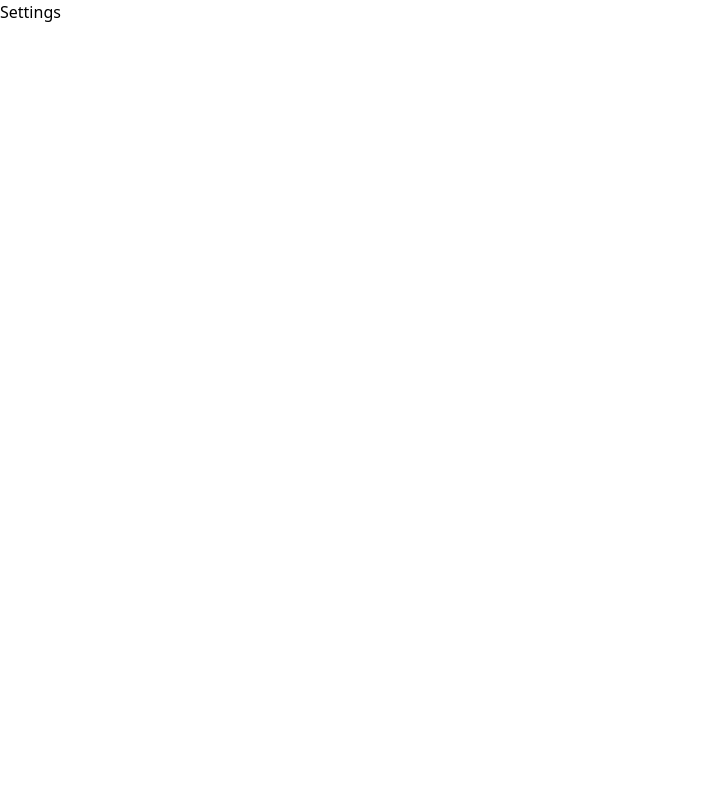
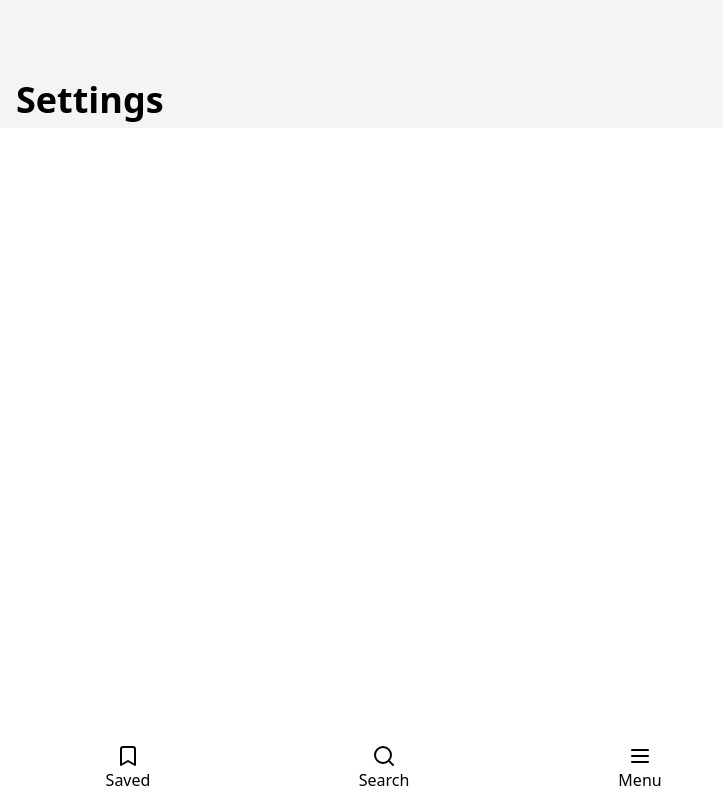
Before and after one commit to krishnaanaril/pin-board, a React (Vite) app: page /settings in a window 1280 px wide. Shown: the whole page, without its empty margins (0-723 px from the left). Built offline with nearby package versions, Linux system fonts and the light colour scheme.

Commit message:
feat: enhance App layout with navigation links and improve Saved and Settings components structure

```diff
--- a/src/App.tsx
+++ b/src/App.tsx
@@ -1,14 +1,31 @@
-import { Outlet } from 'react-router'
+import { Link, Outlet } from 'react-router'
 import './App.css'
 import { Toaster } from './components/ui/toaster'
+import { Bookmark, Menu, Search } from 'lucide-react'
 
 function App() {
 
   return (
-    <>
-      <Outlet/>
-      <Toaster/>
-    </>
+    <div className='h-dvh w-screen flex flex-col'>
+      <div className='h-full overflow-scroll'>
+        <Outlet />
+        <Toaster />
+      </div>
+      <div className='bg-opacity-50 py-2 backdrop-blur-lg flex flex-row justify-between max-w-screen-md'>
+        <Link className='w-1/3 flex flex-col items-center' id="saved-link" to="/saved">
+          <Bookmark />
+          Saved
+        </Link>
+        <Link className='w-1/3 flex flex-col items-center' id="search-link" to="/">
+          <Search />
+          Search
+        </Link>
+        <Link className='w-1/3 flex flex-col items-center' id="settings-link" to="/settings">
+          <Menu />
+          Menu
+        </Link>
+      </div>
+    </div>
   )
 }
 
--- a/src/components/Saved.tsx
+++ b/src/components/Saved.tsx
@@ -1,11 +1,11 @@
-import { ArrowLeft } from "lucide-react";
-import { Button } from "./ui/button";
+// import { ArrowLeft } from "lucide-react";
+// import { Button } from "./ui/button";
 import { useLocation, useSearchParams } from "react-router";
 import usePinBoardStore from "@/store/pinboard-store";
 import LocationCard from "./LocationCard";
 import { useEffect, useState } from "react";
 import PageHeader from "./PageHeader";
-import PageFooter from "./PageFooter";
+// import PageFooter from "./PageFooter";
 
 function Saved() {
 
@@ -24,14 +24,14 @@ function Saved() {
         setLocations(filteredLocations.map(location => <LocationCard key={location.id} location={location} />));
     }, [location, searchParams, savedLocations]);
 
-    function handleBackClick() {
-        window.history.back();
-    }
+    // function handleBackClick() {
+    //     window.history.back();
+    // }
 
     return (
-        <div className="h-screen w-screen">
+        <div className="block h-full w-screen overflow-y-scroll">
             <PageHeader headerText="Saved Places" />
-            <div className="min-h-screen">
+            <div>
                 {locations}
                 {locations.length === 0 && (
                     <div className="flex flex-col justify-center items-center p-4">
@@ -40,7 +40,7 @@ function Saved() {
                     </div>
                 )}
             </div>
-            <PageFooter/>
+            {/* <PageFooter/>
             <div className="fixed w-full bottom-0 py-4 flex place-content-evenly bg-opacity-50 backdrop-blur-lg">
                 <Button id="back-button" onClick={handleBackClick} asChild>
                     <div>
@@ -48,7 +48,7 @@ function Saved() {
                         Back
                     </div>
                 </Button>
-            </div>
+            </div> */}
         </div>
     )
 }
--- a/src/components/Settings.tsx
+++ b/src/components/Settings.tsx
@@ -1,8 +1,10 @@
+import PageHeader from "./PageHeader";
+
 function Settings() {
     return (
-        <>
-            <h1>Settings</h1>
-        </>
+        <div className="block h-full w-screen overflow-y-scroll">
+            <PageHeader headerText="Settings" />
+        </div>
     )
 }
 
```
